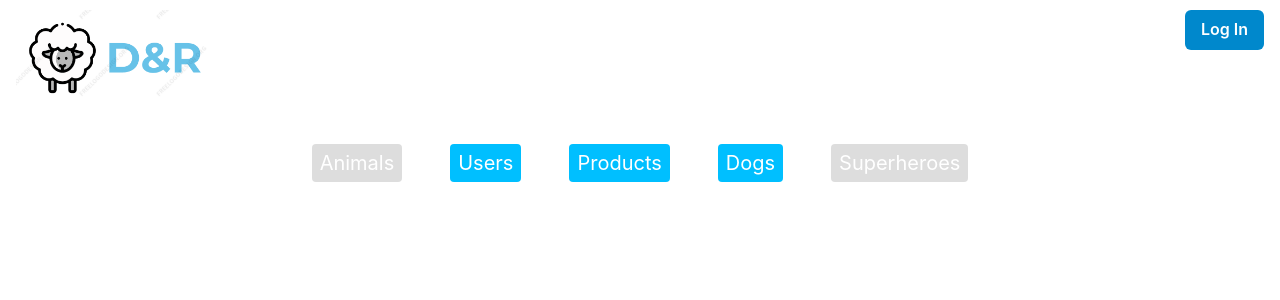
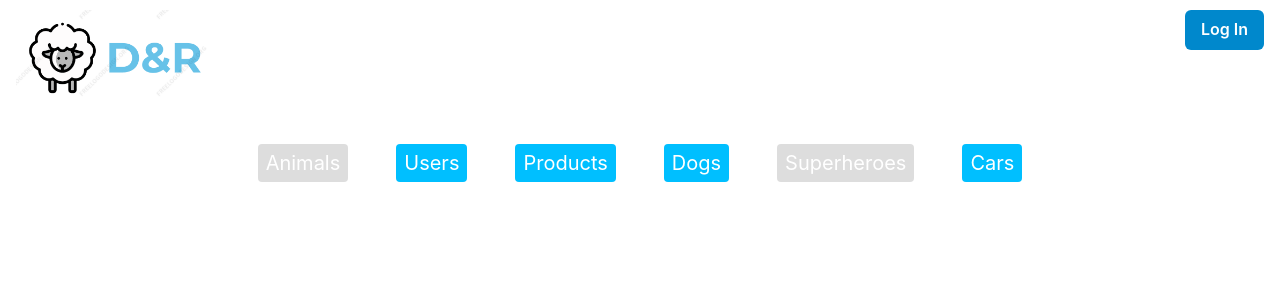
Before and after one commit to DanielLesko28/fullstackStuff, a React (Create React App) app in the folder client/: page / in a window 1280 px wide. Shown: the top 300 px of the page. Built offline with nearby package versions, Linux system fonts and the light colour scheme; no server answers.

Commit message:
smal fixes and starting new route

```diff
--- a/client/src/App.js
+++ b/client/src/App.js
@@ -13,7 +13,7 @@ import BackendStuff from "./pages/backendStuff/BackendStuff";
 import AnimalsPage from "./pages/anilmalsPage/AnimalsPage";
 import DogsPage from "./pages/dogsPage/DogsPage.tsx";
 import Superheroes from "./pages/superheroesPage/Superheroes.jsx";
-import AddSuperheroPage from "./pages/addSuperheroPage/AddSuperheroPage.jsx";
+import AddSuperheroPage from "./pages/superheroesPage/addSuperheroPage/AddSuperheroPage.jsx";
 import AddAnimalPage from "./pages/anilmalsPage/addAnimal/AddAnimalPage.jsx";
 
 function App() {
--- a/client/src/pages/homePage/Homepage.jsx
+++ b/client/src/pages/homePage/Homepage.jsx
@@ -22,6 +22,10 @@ const allLinks = [
   {
     link: "superheroes",
     name: "Superheroes",
+  },
+  {
+    link: "cars",
+    name: "Cars",
   },
 ];
 
```
Also changed, not shown: client/src/pages/superheroesPage/addSuperheroPage/AddSuperheroPage.jsx (renamed from client/src/pages/addSuperheroPage/AddSuperheroPage.jsx).
